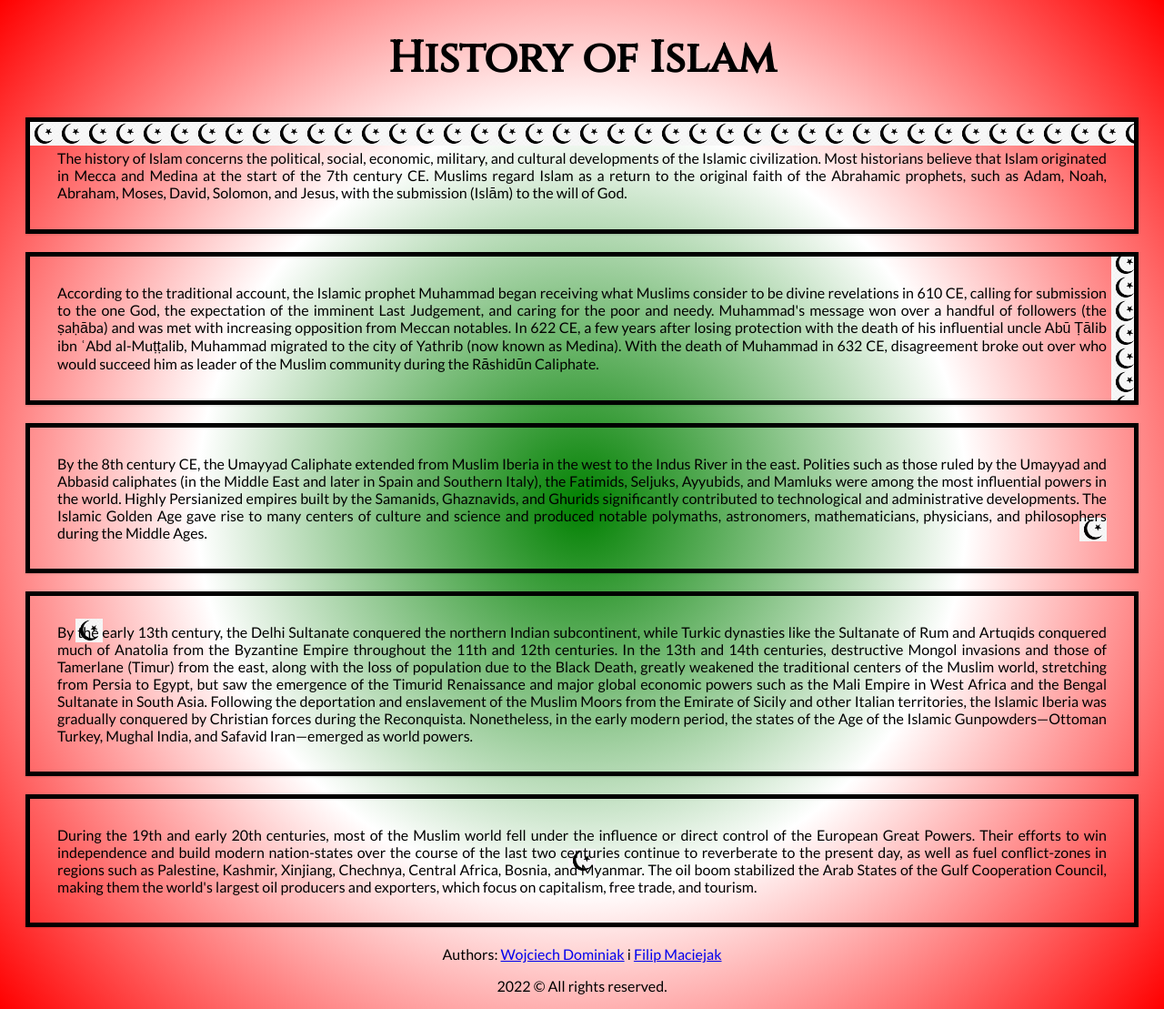
After one commit to filipmaciejak/web-lab, a PHP site: page /history.html in a window 1280 px wide. The commit adds this page. Shown: the whole page at 91% size. Run offline with PHP 8.4, Linux system fonts and the light colour scheme.

Commit message:
Tasks 1-6 done, vendor prefixes added

```diff
--- /dev/null
+++ b/List_4/history.css
@@ -0,0 +1,64 @@
+body {
+    background-image: -o-radial-gradient(circle, green, white, red);
+    background-image: radial-gradient(circle, green, white, red);
+}
+
+h1 {
+    font-family: 'Cinzel', serif;
+    text-align: center;
+    font-size: 300%;
+}
+
+.box {
+    margin: 20px;
+    padding: 30px;
+    font-family: 'Lato', sans-serif;
+    text-align: justify;
+    border: 5px solid black;
+    -webkit-box-shadow: 0 1px 2px rgba(0,0,0,0.15);
+            box-shadow: 0 1px 2px rgba(0,0,0,0.15);
+    -webkit-transition: -webkit-box-shadow 0.3s ease-in-out;
+    transition: -webkit-box-shadow 0.3s ease-in-out;
+    -o-transition: box-shadow 0.3s ease-in-out;
+    transition: box-shadow 0.3s ease-in-out;
+    transition: box-shadow 0.3s ease-in-out, -webkit-box-shadow 0.3s ease-in-out;
+    background: url(islam_sign.png);
+    background-size: 30px auto;
+    background-repeat: no-repeat;
+}
+
+.box:hover {
+    -webkit-box-shadow: 0 10px 20px rgba(0,0,0,0.3);
+            box-shadow: 0 10px 20px rgba(0,0,0,0.3);
+}
+
+#box_1 {
+    background-repeat: repeat-x;
+    background-origin: padding-box;
+}
+
+#box_2 {
+    background-repeat: repeat-y;
+    background-position: right top;
+    background-origin: border-box;
+}
+
+#box_3 {
+    background-position: right bottom;
+    background-origin: content-box;
+}
+
+#box_4 {
+    background-position: 50px 25px;
+}
+
+#box_5 {
+    background-position: center;
+    background-origin: content-box;
+}
+
+footer > p
+{
+    font-family: 'Lato', sans-serif;
+    text-align: center;
+}
--- /dev/null
+++ b/List_4/history.html
@@ -0,0 +1,35 @@
+<!DOCTYPE html>
+<html lang="en">
+<head>
+    <meta charset="UTF-8">
+    <meta http-equiv="X-UA-Compatible" content="IE=edge">
+    <meta name="viewport" content="width=device-width, initial-scale=1.0">
+    <meta name="keywords" content="islam, history, religion, css3">
+    <meta name="description" content="A brief history of Islam">
+    <link rel="stylesheet" href="history.css">
+    <style>@import url('https://fonts.googleapis.com/css2?family=Cinzel:wght@500&family=Handlee&family=Lato&display=swap');</style>
+    <title>History of Islam</title>
+</head>
+<body>
+    <h1>History of Islam</h1>
+    <div class="box" id="box_1">
+        The history of Islam concerns the political, social, economic, military, and cultural developments of the Islamic civilization. Most historians believe that Islam originated in Mecca and Medina at the start of the 7th century CE. Muslims regard Islam as a return to the original faith of the Abrahamic prophets, such as Adam, Noah, Abraham, Moses, David, Solomon, and Jesus, with the submission (Islām) to the will of God.
+    </div>
+    <div class="box" id="box_2">
+        According to the traditional account, the Islamic prophet Muhammad began receiving what Muslims consider to be divine revelations in 610 CE, calling for submission to the one God, the expectation of the imminent Last Judgement, and caring for the poor and needy. Muhammad's message won over a handful of followers (the ṣaḥāba) and was met with increasing opposition from Meccan notables. In 622 CE, a few years after losing protection with the death of his influential uncle Abū Ṭālib ibn ʿAbd al-Muṭṭalib, Muhammad migrated to the city of Yathrib (now known as Medina). With the death of Muhammad in 632 CE, disagreement broke out over who would succeed him as leader of the Muslim community during the Rāshidūn Caliphate.
+    </div>
+    <div class="box" id="box_3">
+        By the 8th century CE, the Umayyad Caliphate extended from Muslim Iberia in the west to the Indus River in the east. Polities such as those ruled by the Umayyad and Abbasid caliphates (in the Middle East and later in Spain and Southern Italy), the Fatimids, Seljuks, Ayyubids, and Mamluks were among the most influential powers in the world. Highly Persianized empires built by the Samanids, Ghaznavids, and Ghurids significantly contributed to technological and administrative developments. The Islamic Golden Age gave rise to many centers of culture and science and produced notable polymaths, astronomers, mathematicians, physicians, and philosophers during the Middle Ages.
+    </div>
+    <div class="box" id="box_4">
+        By the early 13th century, the Delhi Sultanate conquered the northern Indian subcontinent, while Turkic dynasties like the Sultanate of Rum and Artuqids conquered much of Anatolia from the Byzantine Empire throughout the 11th and 12th centuries. In the 13th and 14th centuries, destructive Mongol invasions and those of Tamerlane (Timur) from the east, along with the loss of population due to the Black Death, greatly weakened the traditional centers of the Muslim world, stretching from Persia to Egypt, but saw the emergence of the Timurid Renaissance and major global economic powers such as the Mali Empire in West Africa and the Bengal Sultanate in South Asia. Following the deportation and enslavement of the Muslim Moors from the Emirate of Sicily and other Italian territories, the Islamic Iberia was gradually conquered by Christian forces during the Reconquista. Nonetheless, in the early modern period, the states of the Age of the Islamic Gunpowders—Ottoman Turkey, Mughal India, and Safavid Iran—emerged as world powers.
+    </div>
+    <div class="box" id="box_5">
+        During the 19th and early 20th centuries, most of the Muslim world fell under the influence or direct control of the European Great Powers. Their efforts to win independence and build modern nation-states over the course of the last two centuries continue to reverberate to the present day, as well as fuel conflict-zones in regions such as Palestine, Kashmir, Xinjiang, Chechnya, Central Africa, Bosnia, and Myanmar. The oil boom stabilized the Arab States of the Gulf Cooperation Council, making them the world's largest oil producers and exporters, which focus on capitalism, free trade, and tourism.
+    </div>
+    <footer>
+        <p> Authors: <a href="mailto:wojciechdominiak80@gmail.com">Wojciech Dominiak</a> i <a href="mailto:fimaciejak@gmail.com">Filip Maciejak</a></p>
+        <p>2022 &copy; All rights reserved.</p>
+    </footer>
+</body>
+</html>
```
Also changed, not shown: List_4/index.html (added, +32 -0 lines), List_4/islam.css (added, +46 -0 lines), List_4/pillars.css (+64 -2 lines), List_4/pillars.html (+10 -10 lines), List_4/society.css (added, +44 -0 lines), List_4/society.html (added, +36 -0 lines), List_4/islam_sign.png (added).
